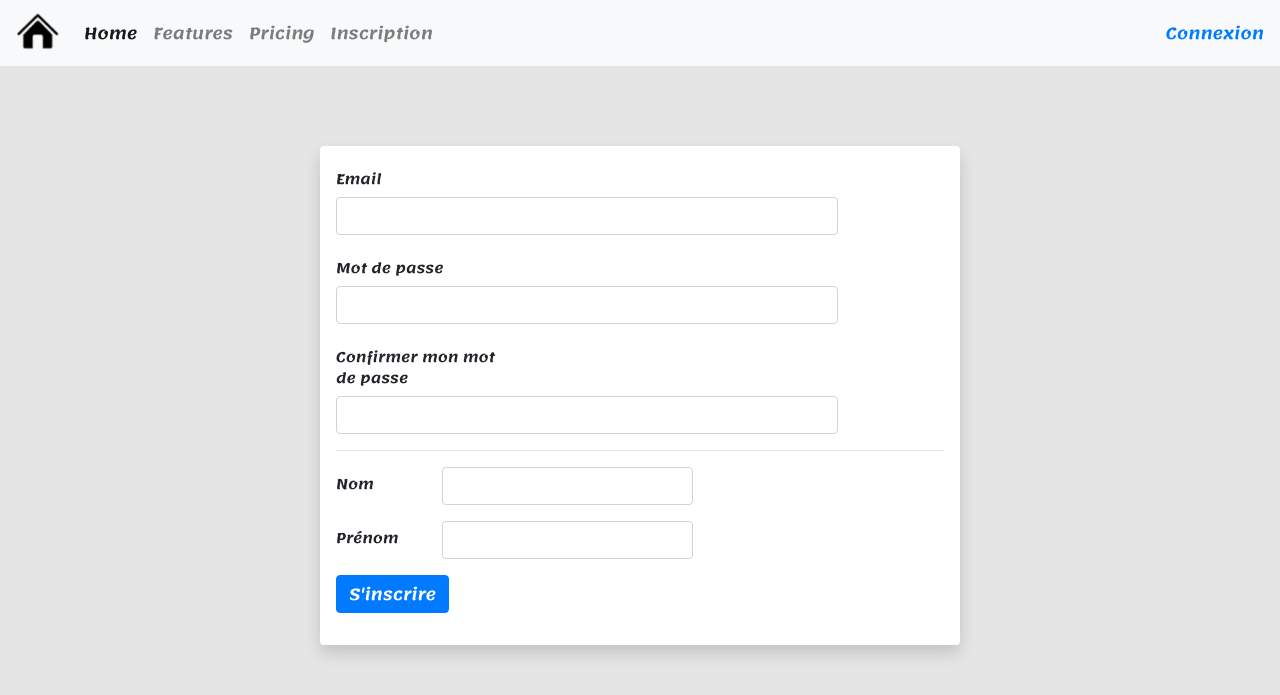
After one commit to fiduide/blogSandra, a PHP site: page /register.php in a window 1280 px wide. The commit adds this page. Shown: the top 695 px of the page. Run offline with PHP 8.4, Linux system fonts and the light colour scheme.

Commit message:
Ajout inscription ON, ajout d'un 'qui suis-je ? ', ajout d'alert stylé

```diff
--- /dev/null
+++ b/src/css/style_compte.css
@@ -0,0 +1,3 @@
+form {
+    font-size: 14px;
+}
--- a/src/css/style_global.css
+++ b/src/css/style_global.css
@@ -3,7 +3,6 @@
 }
 
 body{
-    background: whitesmoke;
     margin: 0px;
 }
 
--- a/src/header.php
+++ b/src/header.php
@@ -5,6 +5,8 @@ $req = $bdd->query('SELECT * FROM utilisateurs WHERE id = "' . $_SESSION['id'] .
 $req = $req->fetch();
 }
  ?>
+ <script type="text/javascript" src="javascript/javaScript.js"></script>
+ <link href="https://fonts.googleapis.com/css2?family=Lemonada:wght@600&display=swap" rel="stylesheet">
 <link rel="stylesheet" href="https://stackpath.bootstrapcdn.com/bootstrap/4.5.0/css/bootstrap.min.css" integrity="sha384-9aIt2nRpC12Uk9gS9baDl411NQApFmC26EwAOH8WgZl5MYYxFfc+NcPb1dKGj7Sk" crossorigin="anonymous">
 <script src="https://code.jquery.com/jquery-3.5.1.slim.min.js" integrity="sha384-DfXdz2htPH0lsSSs5nCTpuj/zy4C+OGpamoFVy38MVBnE+IbbVYUew+OrCXaRkfj" crossorigin="anonymous"></script>
 <script src="https://cdn.jsdelivr.net/npm/popper.js@1.16.0/dist/umd/popper.min.js" integrity="sha384-Q6E9RHvbIyZFJoft+2mJbHaEWldlvI9IOYy5n3zV9zzTtmI3UksdQRVvoxMfooAo" crossorigin="anonymous"></script>
@@ -32,8 +34,10 @@ $req = $req->fetch();
             Mon Compte
             </a>
             <div class="dropdown-menu" aria-labelledby="navbarDropdownMenuLink">
-            <a class="dropdown-item" href="#">Action</a>
-            <a class="dropdown-item" href="#">Another action</a>
+            <?php if($_SESSION['group'] == "admin"){?>
+            <a class="dropdown-item" href="#">Ajouter un article</a>
+            <a class="dropdown-item" href="#">Supprimer un article</a>
+            <?php } ?>
             <a class="dropdown-item" href="deco.php">Déconnexion</a>
             </div>
         </li>
@@ -61,4 +65,5 @@ $req = $req->fetch();
  a {
      text-decoration: none;
  }
+}
 </style>
--- /dev/null
+++ b/src/javascript/javascript.js
@@ -0,0 +1,87 @@
+function verif(){
+    if(document.getElementById("email").value==""){
+        document.getElementById('test').innerHTML =  alertMissingInformation();
+        document.getElementById("email").style.borderColor = "red";
+        return false;
+    }else{
+        document.getElementById("email").style.borderColor = "";
+    }
+
+    if(document.getElementById("password").value==""){
+        document.getElementById('test').innerHTML =  alertMissingInformation();
+        document.getElementById("password").style.borderColor = "red";
+        return false;
+    }else{
+        document.getElementById("password").style.borderColor = "";
+    }
+
+    if(document.getElementById("passwordConfirm").value==""){
+        document.getElementById('test').innerHTML =  alertMissingInformation();
+        document.getElementById("passwordConfirm").style.borderColor = "red";
+        return false;
+    }else{
+        document.getElementById("passwordConfirm").style.borderColor = "";
+    }
+
+    if(document.getElementById("prenom").value==""){
+        document.getElementById('test').innerHTML =  alertMissingInformation();
+        document.getElementById("prenom").style.borderColor = "red";
+        return false;
+    }else{
+        document.getElementById("prenom").style.borderColor = "";
+    }
+
+    if(document.getElementById("nom").value==""){
+        document.getElementById('test').innerHTML =  alertMissingInformation();
+        document.getElementById("nom").style.borderColor = "red";
+        return false;
+    }else{
+        document.getElementById("nom").style.borderColor = "";
+    }
+
+    if(document.getElementById("password").value != document.getElementById("passwordConfirm").value){
+        document.getElementById('test').innerHTML =  alertWrongPassword();
+        document.getElementById("passwordConfirm").style.borderColor = "red";
+        return false;
+    }else{
+        document.getElementById("passwordConfirm").style.borderColor = "";
+    }
+
+    function alertMissingInformation(){
+                    return '<div class="alert alert-danger" role="alert">'+
+            '<strong>Veuillez renter toutes les informations demandées</strong>'+
+           '<button type="button" class="close" data-dismiss="alert" aria-label="Close">'+
+                '<span aria-hidden="true">&times;</span>'+
+           '</button>'+
+           '</div>';
+    }
+
+    function alertWrongPassword(){
+        return '<div class="alert alert-danger" role="alert">'+
+                '<strong>Le mot de passe </strong> ne correspond pas à la confirmation !'+
+                '<button type="button" class="close" data-dismiss="alert" aria-label="Close">'+
+                    '<span aria-hidden="true">&times;</span>'+
+                '</button>'+
+                '</div>';
+}
+}
+
+function succesRegister(){
+    document.getElementById('test').innerHTML =  alertSuccesRegister();
+
+    function alertSuccesRegister(){
+        return '<div class="alert alert-success" role="alert">'+
+        'Vous êtes maintenant inscrit !' +
+      '</div>';
+    }
+}
+
+function WrongEmail(email){
+    document.getElementById('test').innerHTML =  alertWrongEmail();
+
+    function alertWrongEmail(){
+        return '<div class="alert alert-warning" role="alert">'+
+        'L\'email ' + email + ' est déjà utilisé !' +
+      '</div>';
+    }
+}
--- /dev/null
+++ b/src/register.php
@@ -0,0 +1,95 @@
+<?php session_start();
+include "bdd.php";
+
+if (!empty($_POST['email']) && !empty($_POST['mdp']) && !empty($_POST['nom']) && !empty($_POST['prenom'])) {
+    $email = $_POST['email'];
+    $mdp = $_POST['mdp'];
+    $nom = $_POST['nom'];
+    $prenom = $_POST['prenom'];
+
+
+    $doublemail = $bdd->query('SELECT * FROM utilisateurs WHERE email = "' . $email . '"');
+    $dem = $doublemail->fetch();
+
+    if ($email == $dem['email']) { //On vérifie que l'email rentré n'est pas déjà dans la base de donnée pour éviter les doublons
+        echo '<div class="alert alert-warning text-center" style="margin: 0px;" role="alert">
+                        L\'email <B>' .$dem['email'].'</B> est déjà utilisé !
+                </div>';
+    } else { //si tout est bon alors on l'ajoute à la base de donnée
+        $req = $bdd->prepare('INSERT INTO utilisateurs (nom, prenom, email, mdp, role) VALUES (?,?,?,?, "membre")');
+        $req->execute(array(htmlspecialchars($nom), htmlspecialchars($prenom), htmlspecialchars($email), htmlspecialchars($mdp)));
+        echo '<div class="alert alert-success text-center" style="margin: 0px; role="alert">
+        Vous êtes maintenant inscrit !
+      </div>';
+    }
+}
+?>
+
+<!DOCTYPE html>
+<html lang="fr">
+
+<head>
+    <meta charset="UTF-8">
+    <link rel="stylesheet" type="text/css" href="css/style_global.css">
+    <link rel="stylesheet" type="text/css" href="css/style_compte.css">
+    <title>Inscription</title>
+</head>
+
+<body style="background: #e5e5e5">
+
+    <?php
+    include "header.php";
+    ?>
+
+    <div id="test"></div>
+
+    <section class="shadow p-3 mb-5 bg-white rounded" style="width: 50%; margin: auto; margin-top: 5em;">
+        <form onsubmit="return verif()" action="register.php" method="POST">
+            <div class="form-group row">
+                <label for="inputEmail3" class="col-sm-4 col-form-label">Email</label>
+                <div class="col-sm-10">
+                <input type="email" class="form-control" id="email" name="email">
+                </div>
+            </div>
+            <div class="form-group row">
+                <label for="inputPassword3" class="col-sm-4 col-form-label">Mot de passe</label>
+                <div class="col-sm-10">
+                <input type="password" class="form-control" id="password">
+                </div>
+            </div>
+            <div class="form-group row">
+                <label for="inputPassword3" class="col-sm-4 col-form-label">Confirmer mon mot de passe</label>
+                <div class="col-sm-10">
+                <input type="password" class="form-control" id="passwordConfirm" name="mdp">
+                </div>
+            </div>
+
+            <hr>
+            <div class="form-group row">
+                <label for="inputPassword3" class="col-sm-2 col-form-label">Nom</label>
+                <div class="col-sm-10">
+                <input type="text" class="form-control" id="nom" style="width: 50%" name="nom">
+                </div>
+            </div>
+            <div class="form-group row">
+                <label for="inputPassword3" class="col-sm-2 col-form-label">Prénom</label>
+                <div class="col-sm-10">
+                <input type="text" class="form-control" id="prenom" style="width: 50%" name="prenom">
+                </div>
+            </div>
+            <div class="form-group row">
+                <div class="col-sm-10">
+                <button type="submit" class="btn btn-primary">S'inscrire</button>
+                </div>
+            </div>
+        </form>
+    </section>
+
+<script>
+
+
+
+</script>
+
+</body>
+</html>
```
Also changed, not shown: src/connexion.php (+3 -5 lines), src/index.php (+12 -5 lines), src/img/livre.png (added).
